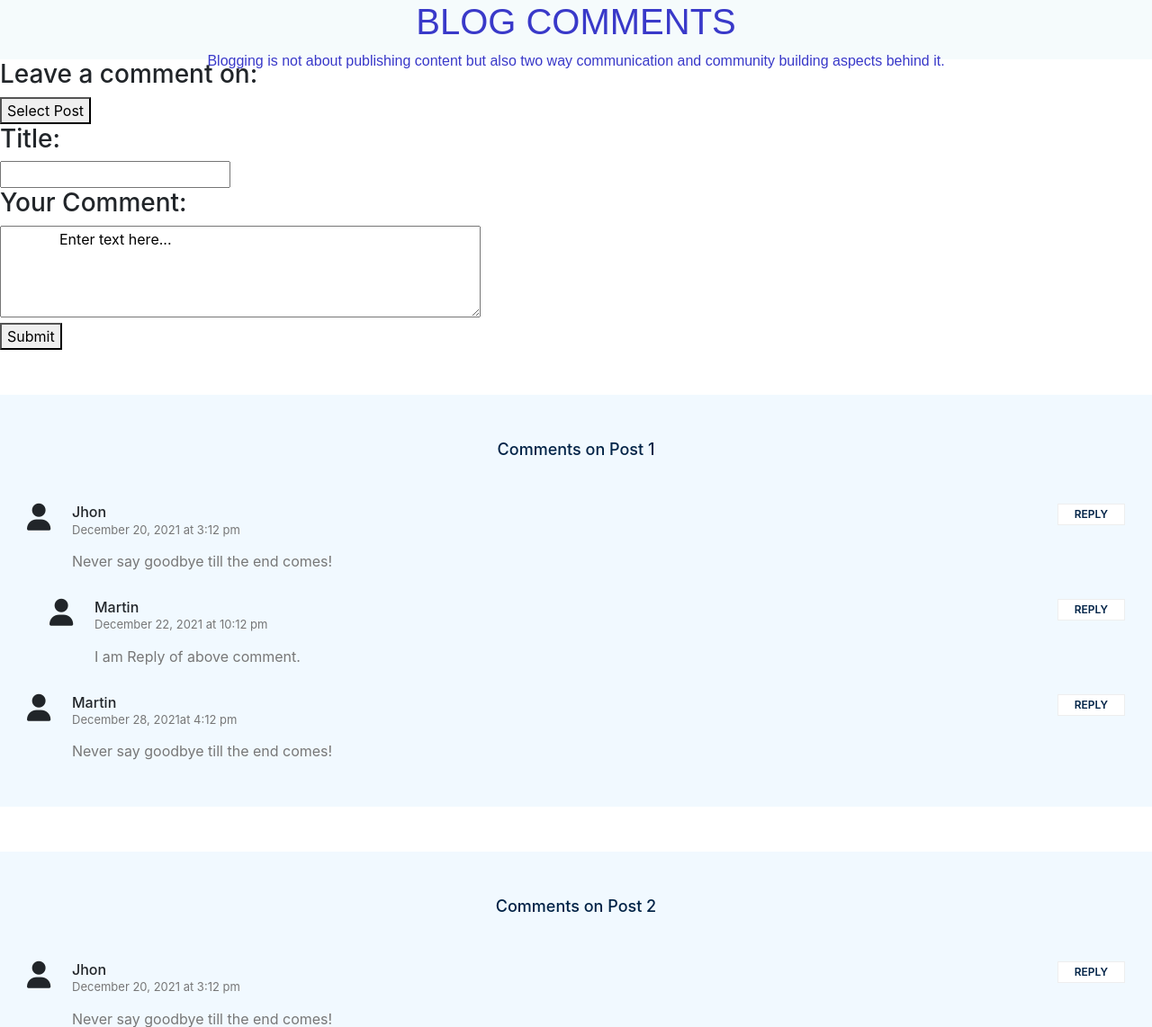
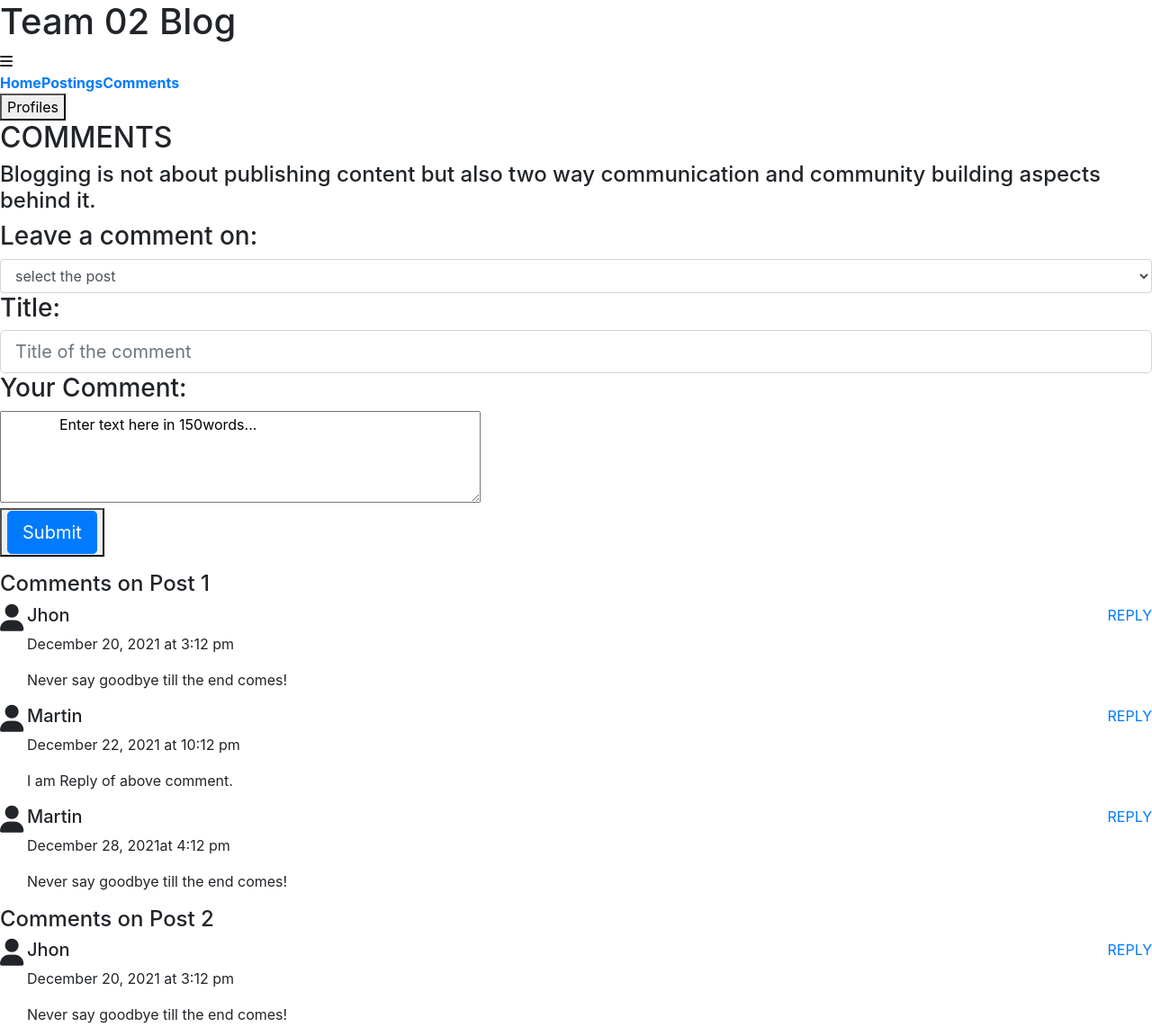
Before and after one commit to sivamatta94/DBSE2022, a PHP site: page /commentspage.html in a window 1280 px wide. Shown: the top 1142 px of the page at 90% size. Run offline with PHP 8.4, Linux system fonts and the light colour scheme; some libraries are stand-ins or nearby versions.

Commit message:
Add files via upload

```diff
--- a/commentspage.css
+++ b/commentspage.css
@@ -1,19 +1,112 @@
-body{
-    background-color:white;
+
+* {
+	box-sizing: border-box;
+	margin: 0;
+	padding: 0;
 }
 
-header{
-    background: #f5fbfc;
-    height: 66px;
-    text-align: center;
+
+
+body {
 	padding: 0px;
 	margin: 0px;
-    color: rgb(57, 57, 201);
-    font-family: Arial, Helvetica, sans-serif;
+	background-color: antiquewhite ;
+	text-align: center;
+}
+
+
+
+
+.wrapper{
+width: 90%;
+margin: 0 auto;
+}
+
+header {
+	display: flex;
+	justify-content: space-between;
+	background-color: #7674e2;
+	align-items: center;
+	padding: 20px;
+	height: 66px;
+}
+
+
+
+header .logo {
+	float: left;
+	height: inherit;
+	margin-left: 0.6em;
+	color: white;
+	border: 3px groove;
+	background-color: black;
+	font-style: italic;
+	font-family: initial;
+}
+
+header .logo-text {
+	margin: 10px;
+}
+
+header ul {
+	margin: 0px;
+	list-style: none;
+}
+
+header ul li {
+	display: inline-block;
+	padding: 0px 20px;
+}
+
+header ul li a {
+	display: block;
+	padding: 21px;
+	font-family: unset;
+	transition: all 0.3s ease 0s;
+	font-size: 1.5em;
+	color: white;
 	text-decoration: none;
 }
-.comments_page .post_selection{
+
+header ul li a:hover{
+	background: darkblue;
+}
+
+button {
+	padding: 9px 30px;
+	background-color: navajowhite;
+	border: none;
+	font-size: 1em;
+	border-radius: 50px;
+	cursor: pointer;
+	transition: all 0.3s ease 0s;
+}
+
+button:hover{
+	background-color: powderblue;
+}
+
+header .menu-toggle {
+	display: none;
+}
+
+
+.post_selection{
+	text-align:left;
+}
+.form-control{
 	width: 30%;
+	height: 10%;
+}
+.comment_box{
+	width: 30%;
+}
+
+.comment-page.post_selection{
+	width: 30%;
+	height: 20%;
+
+
    }
    .button{
 	   display: inline;
--- a/commentspage.html
+++ b/commentspage.html
@@ -5,39 +5,80 @@
     <meta charset="UTF-8">
     <meta http-equiv="X-UA-Compatible" content="IE=edge">
     <meta name="viewport" content="width=device-width, initial-scale=1.0">
-    <!--custom_styling-->
-    <script src="https://cdnjs.cloudflare.com/ajax/libs/jquery/3.3.1/jquery.min.js"></script>
-    <link rel="stylesheet" href="https://stackpath.bootstrapcdn.com/bootstrap/4.4.1/css/bootstrap.min.css" />
-    <script src="https://stackpath.bootstrapcdn.com/bootstrap/4.4.1/js/bootstrap.min.js"></script>
-    <script src="https://stackpath.bootstrapcdn.com/bootstrap/4.4.1/js/bootstrap.bundle.min.js"></script>
-    <script src="https://use.fontawesome.com/9da9b46707.js"></script>
-    <link rel="stylesheet" href="commentspage.css">
-    <title>Comments</title>
 
+    <!-- Bootstrap CSS -->
+    <link rel="stylesheet" href="https://stackpath.bootstrapcdn.com/bootstrap/4.3.1/css/bootstrap.min.css"
+        integrity="sha384-ggOyR0iXCbMQv3Xipma34MD+dH/1fQ784/j6cY/iJTQUOhcWr7x9JvoRxT2MZw1T" crossorigin="anonymous">
+
+    <!-- Optional JavaScript -->
+    <!-- jQuery first, then Popper.js, then Bootstrap JS -->
+    <script src="https://code.jquery.com/jquery-3.3.1.slim.min.js"
+        integrity="sha384-q8i/X+965DzO0rT7abK41JStQIAqVgRVzpbzo5smXKp4YfRvH+8abtTE1Pi6jizo"
+        crossorigin="anonymous"></script>
+    <script src="https://cdnjs.cloudflare.com/ajax/libs/popper.js/1.14.7/umd/popper.min.js"
+        integrity="sha384-UO2eT0CpHqdSJQ6hJty5KVphtPhzWj9WO1clHTMGa3JDZwrnQq4sF86dIHNDz0W1"
+        crossorigin="anonymous"></script>
+    <script src="https://stackpath.bootstrapcdn.com/bootstrap/4.3.1/js/bootstrap.min.js"
+        integrity="sha384-JjSmVgyd0p3pXB1rRibZUAYoIIy6OrQ6VrjIEaFf/nJGzIxFDsf4x0xIM+B07jRM"
+        crossorigin="anonymous"></script>
+    </body>
+    <!-- font awesome -->
+    <link rel="stylesheet" href="https://cdnjs.cloudflare.com/ajax/libs/font-awesome/6.0.0-beta3/css/all.min.css"
+        integrity="sha512-Fo3rlrZj/k7ujTnHg4CGR2D7kSs0v4LLanw2qksYuRlEzO+tcaEPQogQ0KaoGN26/zrn20ImR1DfuLWnOo7aBA=="
+        crossorigin="anonymous" referrerpolicy="no-referrer" />
+    <!doctype html>
+    <html lang="en">
+    <!-- custom styling -->
+    <link rel="stylesheet" type="text/css" href="common.css">
+    <title>Comments Page</title>
 </head>
 
 <body>
-    <header>
-        <div class="com">
-            <h1>BLOG COMMENTS</h1>
-            <p>Blogging is not about publishing content but also
+    <div class="commentsSection">
+        <header>
+            <div class="logo">
+                <h1 class="logo-text"><span>Team 02 </span> Blog</h1>
+            </div>
+            <nav>
+                <i class="fa fa-bars menu-toggle"></i>
+                <ul class="nav">
+                    <li><b><a href="index.html">Home</a></b></li>
+                    <li><b><a href="BlogPage.html">Postings</a></b></li>
+                    <li><b><a href="commentspage.html">Comments</a></b></li>
+                </ul>
+            </nav>
+            <a class="cta" href="profile.html"><button>Profiles</button></a>
+        </header>
+        <div class="commetnstop">
+            <h2> COMMENTS </h2>
+
+            <h4>Blogging is not about publishing content but also
                 two way communication and community building
                 aspects behind it.
-            </p>
+            </h4>
         </div>
-    </header>
-    <!--comments Page-->
+
+    </div>
+    <!--comments page tool-->
     <div class="comments_page">
         <!--sub pages for comments-->
         <div class="post_selection">
-            <h3>Leave a comment on:</h3><button>Select Post</button>
+            <h3>Leave a comment on:</h3>
+            <select class="form-control">
+                <option>select the post</option>
+            </select>
             <h3 class="title">Title:</h3>
-            <input type="text" name="title">
+            <input class="form-control form-control-lg" type="text" placeholder="Title of the comment">
             <h3>Your Comment:</h3>
-            <textarea rows="4" cols="50" name="comment" form="usrform">
-              Enter text here...</textarea>
-            <button>Submit</button>
+            <textarea rows="4" class="comment_box" cols="50" name="comment" form="usrform">
+              Enter text here in 150words...</textarea>
+            <p class>
+                <button>
+                    <type="button" class="btn btn-primary btn-lg btn3d">Submit
+                </button>
+            </p>
         </div>
+
         <div class="row">
             <div class="col-lg-12">
                 <div class="comments-area">
@@ -172,7 +213,12 @@
         </div>
 
 
+
+
+
+
     </div>
+
 
 </body>
 
--- /dev/null
+++ b/package.json
@@ -0,0 +1,5 @@
+{
+  "dependencies": {
+    "bootstrap": "^5.1.3"
+  }
+}
```
Also changed, not shown: package-lock.json (added). Lines whose indentation alone changed are shown as unchanged.
